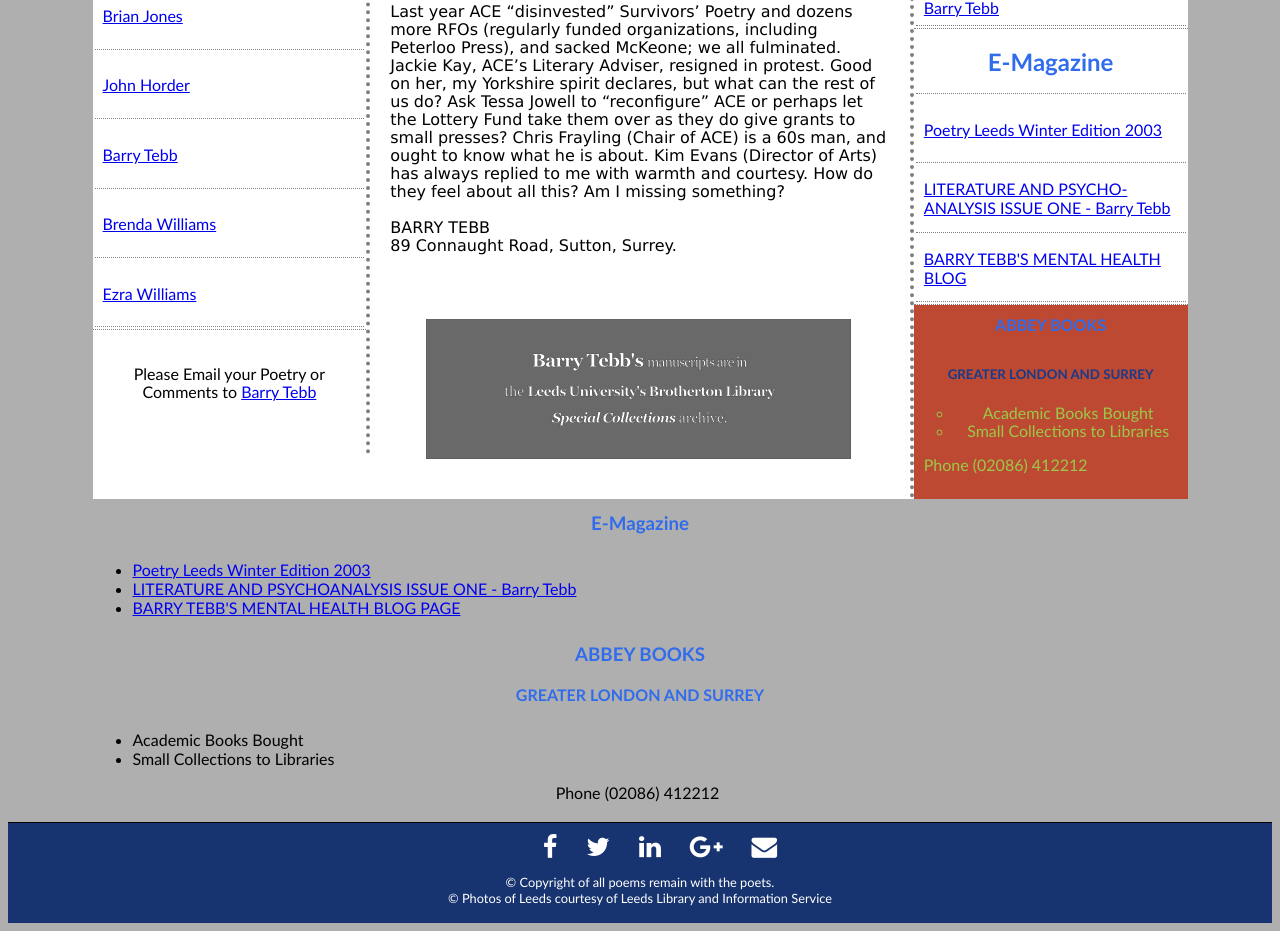
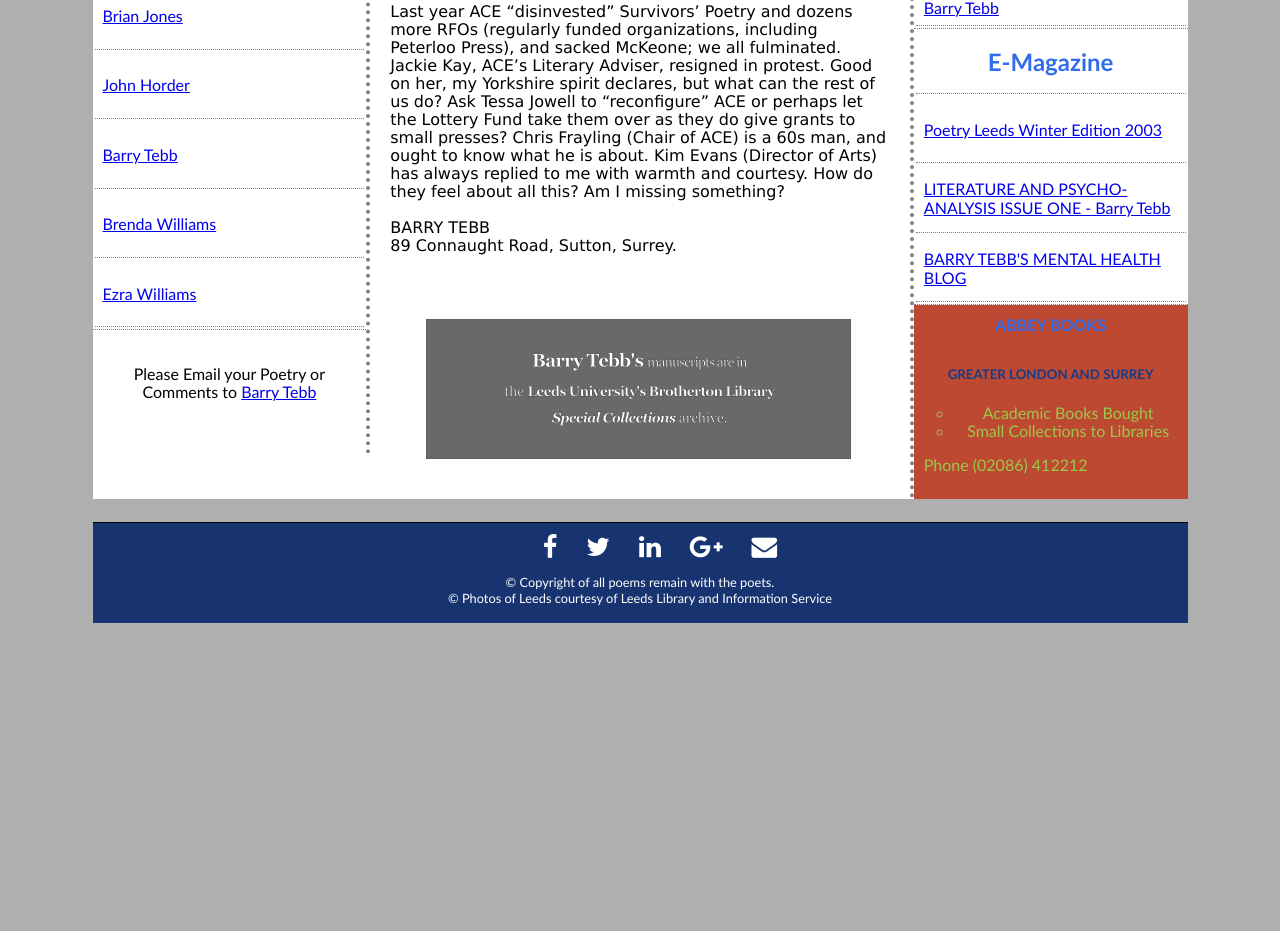
Before and after one commit to jbboynton/scripting_1, a plain HTML site: page public/index.html in a window 1280 px wide. Shown: the part 1309-2240 px from the top of the page. After the commit the page ends 1940 px from the top, so only its background shows below. Drawn offline with Linux system fonts and the light colour scheme.

Commit message:
clean up code after merge

```diff
--- a/public/index.html
+++ b/public/index.html
@@ -264,24 +264,6 @@
 
       </div> <!-- End of right column -->
     </div> <!-- End of columns -->
-        <h3>E-Magazine</h3>
-        <ul>
-          <li><a href="#">Poetry Leeds Winter Edition 2003</a></li>
-          <li><a href="#">LITERATURE AND PSYCHOANALYSIS ISSUE ONE - Barry Tebb</a></li>
-          <li><a href="#">BARRY TEBB'S MENTAL HEALTH BLOG PAGE</a></li>
-        </ul>
-
-        <h3>ABBEY BOOKS</h3>
-        <h4>GREATER LONDON AND SURREY</h4>
-        <ul>
-           <li>Academic Books Bought</li>
-           <li>Small Collections to Libraries</li>
-        </ul>
-        <p align = center>Phone (02086) 412212</p>
-
-      </div>
-    </div>
-
     <!--Footer -->
     <div class = "footer">
       <div class = "icons">
```
